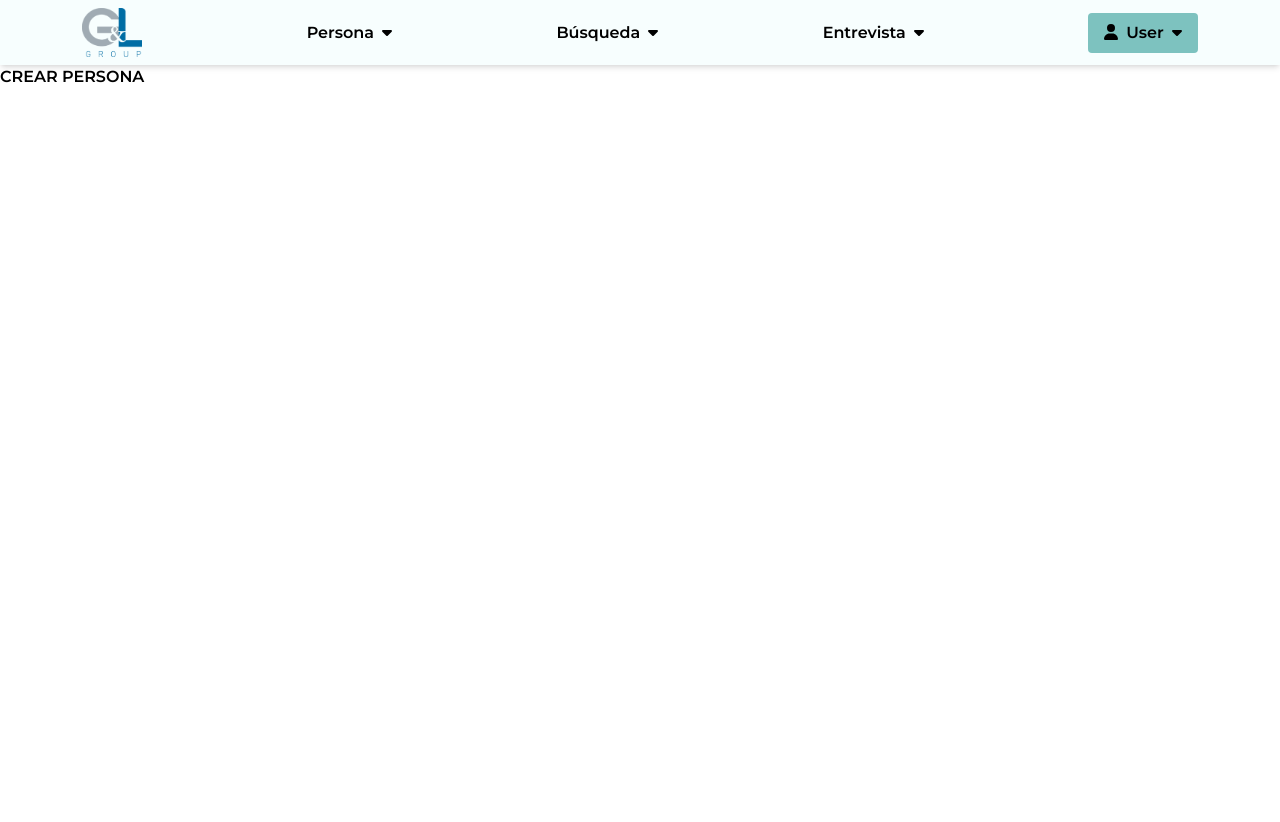
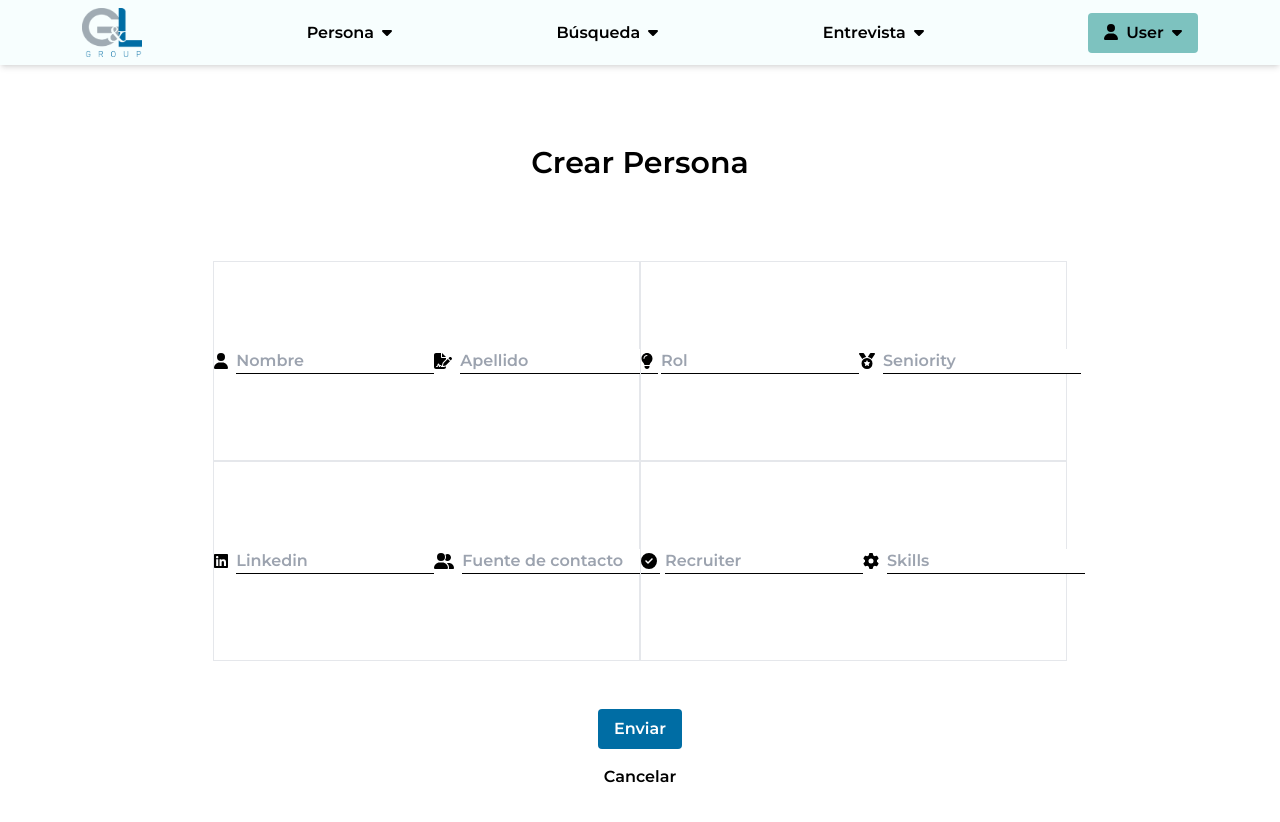
Before and after one commit to vanf-x/proyectobys, a React (Create React App) app: page /persona/crear in a window 1280 px wide. Shown: the top 822 px of the page. Before the commit the page ends 800 px from the top, so only its background shows below. Built offline with nearby package versions, Linux system fonts and the light colour scheme.

Commit message:
Add: CrearPersona MVP terminado

```diff
--- a/src/components/CrearPersona.jsx
+++ b/src/components/CrearPersona.jsx
@@ -1,11 +1,124 @@
-import React from 'react'
+import {
+  faCircleCheck,
+  faFileSignature,
+  faGear,
+  faLightbulb,
+  faMedal,
+  faUser,
+  faUserGroup,
+} from "@fortawesome/free-solid-svg-icons";
+import { FontAwesomeIcon } from "@fortawesome/react-fontawesome";
+import { faLinkedin } from "@fortawesome/free-brands-svg-icons";
+import { NavLink } from "react-router-dom";
+const CrearPersona = () => {
+  //  const [nombre, setNombre] = useState("");
+  //  const [apellido, setApellido] = useState("");
+  //  const [rol, setRol] = useState("");
+  //  const [seniority, setSeniority] = useState("");
+  //  const [linkedin, setLinkedin] = useState("");
+  //  const [fuenteContacto, setFuenteContacto] = useState("");
+  //  const [recruiter, setRecruiter] = useState("");
+  //  const [skills, setSkills] = useState("");
 
-const CrearPersona = () => {
   return (
-    <div>
-     CREAR PERSONA
+    <div className="flex flex-col justify-start items-center h-screen">
+      <h1 className="text-3xl mt-20 mb-10">Crear Persona</h1>
+      {/*FORM*/}
+      <form className="bg-white w-2/3 h-1/2 self-center m-10">
+        {/*ARRIBA*/}
+        <div className="flex h-1/2">
+          {/*ARRIBA IZ*/}
+          <div className="flex justify-around items-center border w-1/2 ">
+            <div className="flex justify-start items-center">
+              <FontAwesomeIcon className="mr-2" icon={faUser} />
+              <input
+                type="text"
+                placeholder="Nombre"
+                className="border-b border-black"
+              />
+            </div>
+            <div className="flex justify-start items-center">
+              <FontAwesomeIcon className="mr-2" icon={faFileSignature} />
+              <input
+                type="text"
+                placeholder="Apellido"
+                className="border-b border-black"
+              />
+            </div>
+          </div>
+          {/*ARRIBA DER*/}
+          <div className="flex justify-around items-center border w-1/2 ">
+            <div className="flex justify-start items-center">
+              <FontAwesomeIcon className="mr-2" icon={faLightbulb} />
+              <input
+                type="text"
+                placeholder="Rol"
+                className="border-b border-black"
+              />
+            </div>
+            <div className="flex justify-start items-center">
+              <FontAwesomeIcon className="mr-2" icon={faMedal} />
+              <input
+                type="text"
+                placeholder="Seniority"
+                className="border-b border-black"
+              />
+            </div>
+          </div>
+        </div>
+        {/*ABAJO*/}
+        <div className="flex h-1/2">
+          {/*ABAJO IZ*/}
+          <div className="flex justify-around items-center border w-1/2">
+            <div className="flex justify-start items-center">
+              <FontAwesomeIcon className="mr-2" icon={faLinkedin} />
+              <input
+                type="text"
+                placeholder="Linkedin"
+                className="border-b border-black"
+              />
+            </div>
+            <div className="flex justify-start items-center">
+              <FontAwesomeIcon className="mr-2" icon={faUserGroup} />
+              <input
+                type="text"
+                placeholder="Fuente de contacto"
+                className="border-b border-black"
+              />
+            </div>
+          </div>
+          {/*ABAJO DER*/}
+          <div className="flex justify-around items-center border w-1/2">
+            <div className="flex justify-start items-center">
+              <FontAwesomeIcon className="mr-2" icon={faCircleCheck} />
+              <input
+                type="text"
+                placeholder="Recruiter"
+                className="border-b border-black"
+              />
+            </div>
+            <div className="flex justify-start items-center">
+              <FontAwesomeIcon className="mr-2" icon={faGear} />
+              <input
+                type="text"
+                placeholder="Skills"
+                className="border-b border-black"
+              />
+            </div>
+          </div>
+        </div>
+        <div className="flex flex-col justify-center items-center m-10">
+        <input
+          type="submit"
+          value="Enviar"
+          className="text-white bg-[#006DA4] px-4 py-2 rounded my-2"
+        />
+        <NavLink to="/menu" className="my-2">Cancelar</NavLink>
+        </div>
+
+      </form>
     </div>
-  )
-}
+  );
+};
 
-export default CrearPersona
+export default CrearPersona;
--- a/src/components/RecuperarContrasena.jsx
+++ b/src/components/RecuperarContrasena.jsx
@@ -1,15 +1,28 @@
-import React from 'react'
-import { Link } from 'react-router-dom'
+import React from "react";
+import { Link } from "react-router-dom";
 const RecuperarContrasena = () => {
   return (
-    <div className='flex flex-col justify-center items-center text-center'>
-      <h1>Recuperar Contraseña</h1>
-      <button className='w-1/5 bg-[#006DA4] text-white p-2 rounded-lg'>Enviar</button>
-      <Link to="/login" className="w-1/5 text-[#006DA4] p-2 rounded-lg">
-              Volver
-              </Link>
+    <div className="flex flex-col justify-center items-center  h-screen">
+      <div className="flex flex-col  p-3 shadow">
+        <h1 className="uppercase text-center my-3">Recupera tu E-mail o contraseña</h1>
+        <h2 className="my-3">Cambia tu contraseña</h2>
+        <h3 className="my-3">Indica tu correo electrónico y sigue las instrucciones que se envían por correo</h3>
+        <form className="flex flex-col justify-center items-center">
+            <input
+              type="text"
+              placeholder="Ingresa tu email"
+              className="bg-gray-100 my-5 w-3/4 rounded-md p-1 pl-1 border-b-2 border-[#1d6081]"
+            />
+            <Link
+              to="/menu"
+              className="bg-[#006DA4] text-white text-lg hover:bg-[#1d6081] transition-colors mt-10 w-2/5 p-2 rounded-xl text-center"
+            >
+              Enviar
+            </Link>
+          </form>
+      </div>
     </div>
-  )
-}
+  );
+};
 
-export default RecuperarContrasena
+export default RecuperarContrasena;
```
